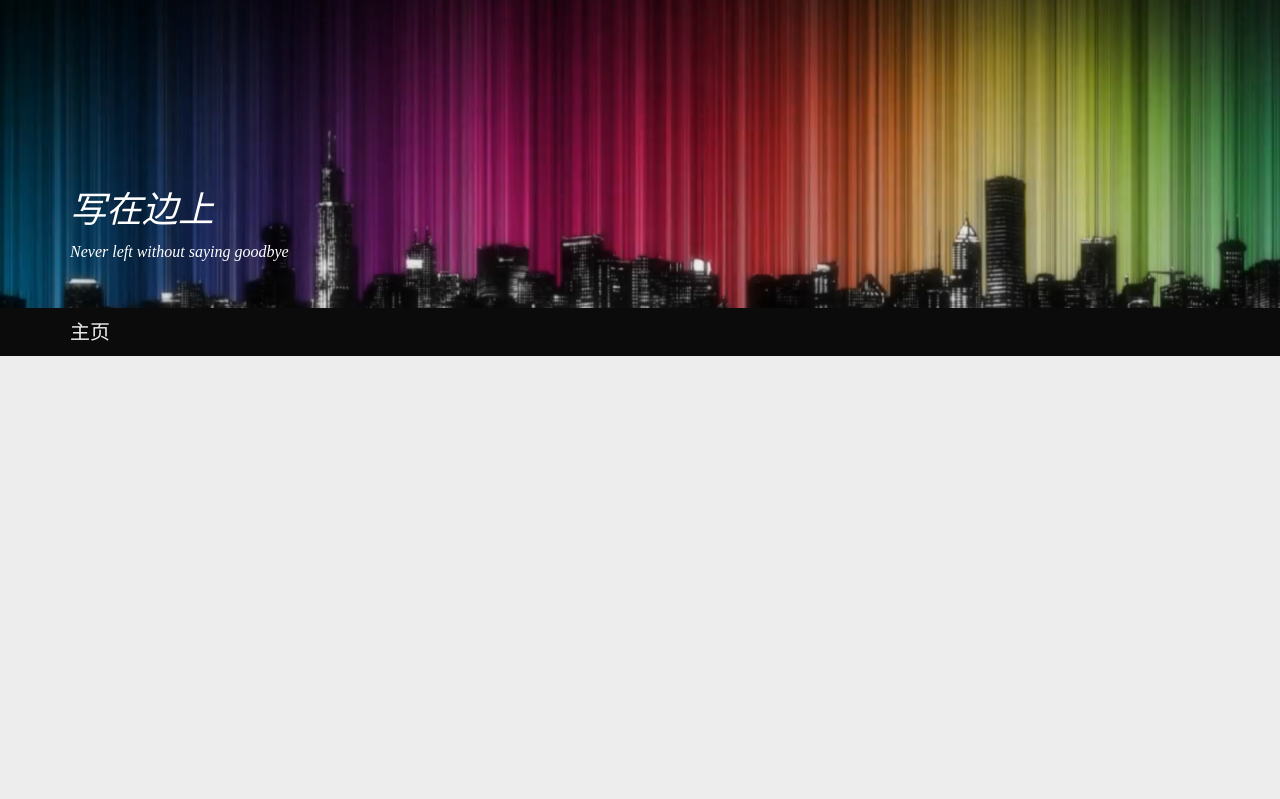
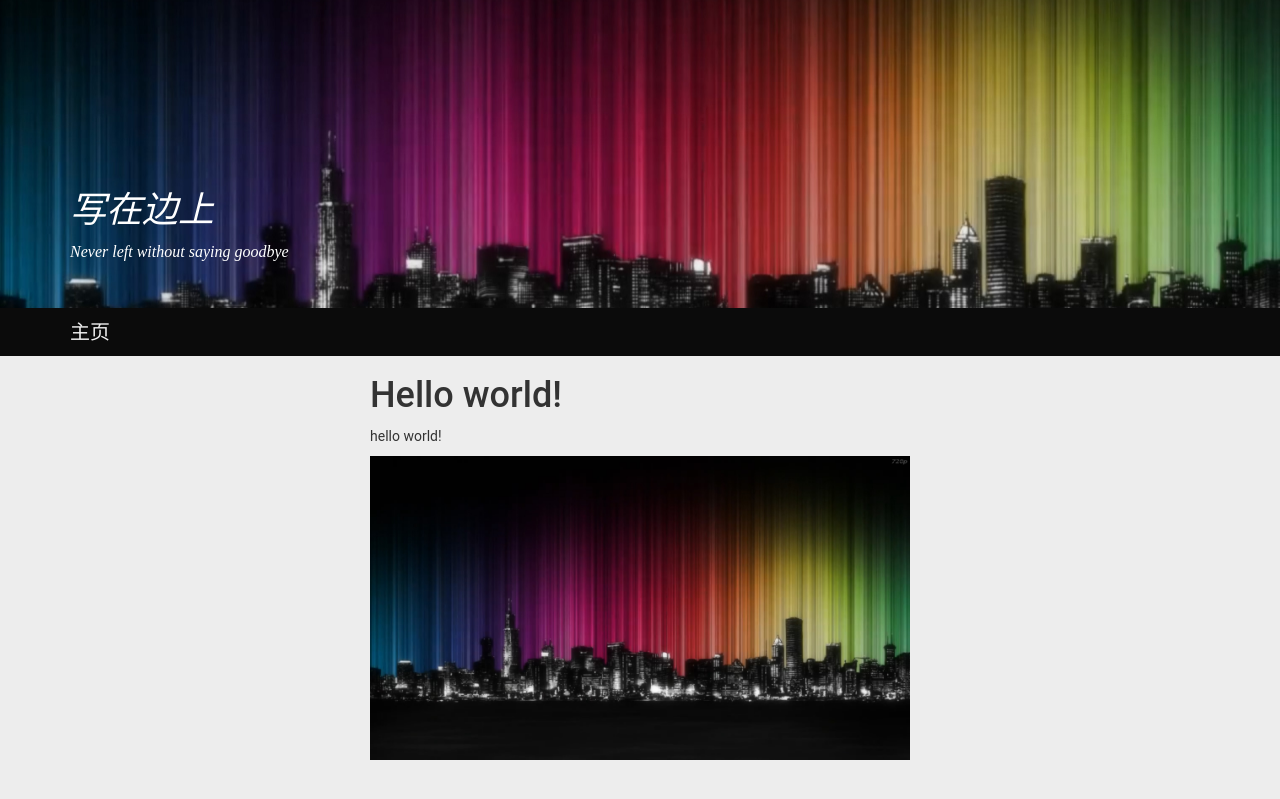
Before and after one commit to zqm1999/zqm1999.github.io, a Jekyll site: the page built from _posts/2015-01-29-Hello-World.md, in a window 1280 px wide. Shown: the top 799 px of the page. Built offline with Jekyll 4.4.1, drawn with Linux system fonts in a browser that asks for light colours; nearby versions of some CDN libraries; Markdown is read by kramdown in place of the engine named in the settings.

Commit message:
继续修改

```diff
--- a/_includes/head.html
+++ b/_includes/head.html
@@ -13,4 +13,4 @@
               {% endif %}
           </title>
     </head>
-    <!--修改标记4-->
+    <!--修改标记5-->
--- a/_layouts/default.html
+++ b/_layouts/default.html
@@ -2,5 +2,11 @@
      {% include head.html %}
      <body>
          {% include titlehead.html %}
+
+         <div class="container">
+             <div class="col-md-6 col-md-offset-3">
+                 {{ content }}
+             </div>
+         </div>
      </body>
 </html>
--- a/css/index.css
+++ b/css/index.css
@@ -39,3 +39,7 @@
 .nav a:link {color:#f0f0f0;}
 .nav a:hover {color:#d9d9d9;text-decoration:none;}
 .nav a:active {color:#d9d9d9;text-decoration:none;}
+
+img{
+    width: 100%;
+}
```
